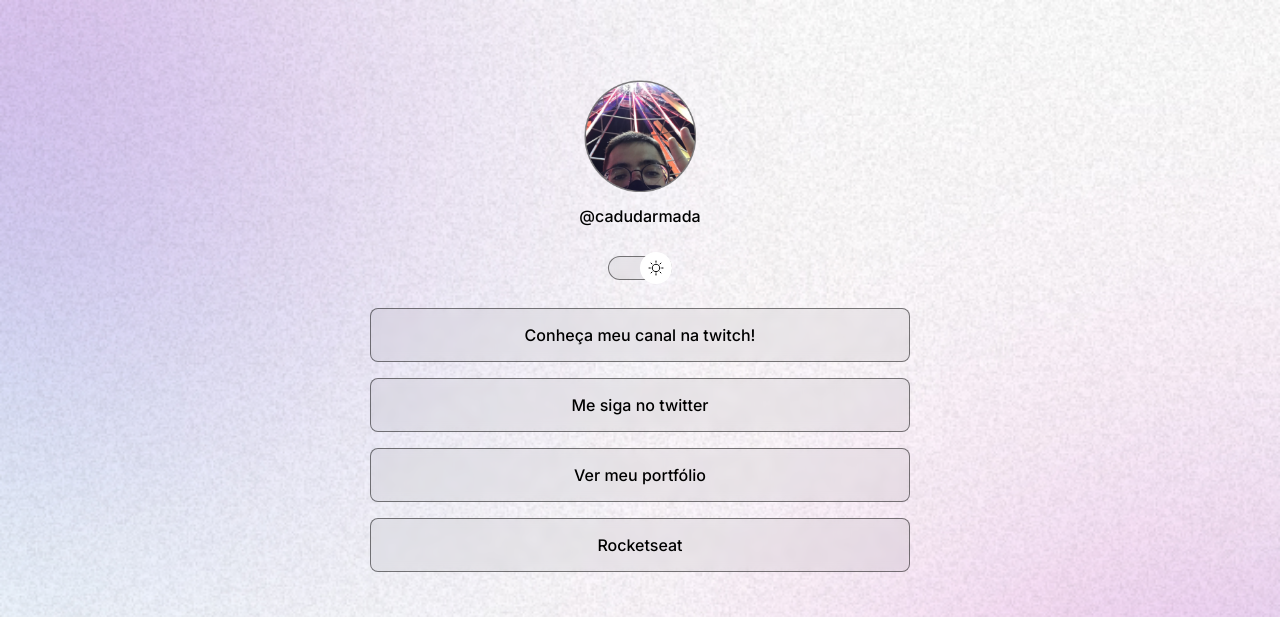
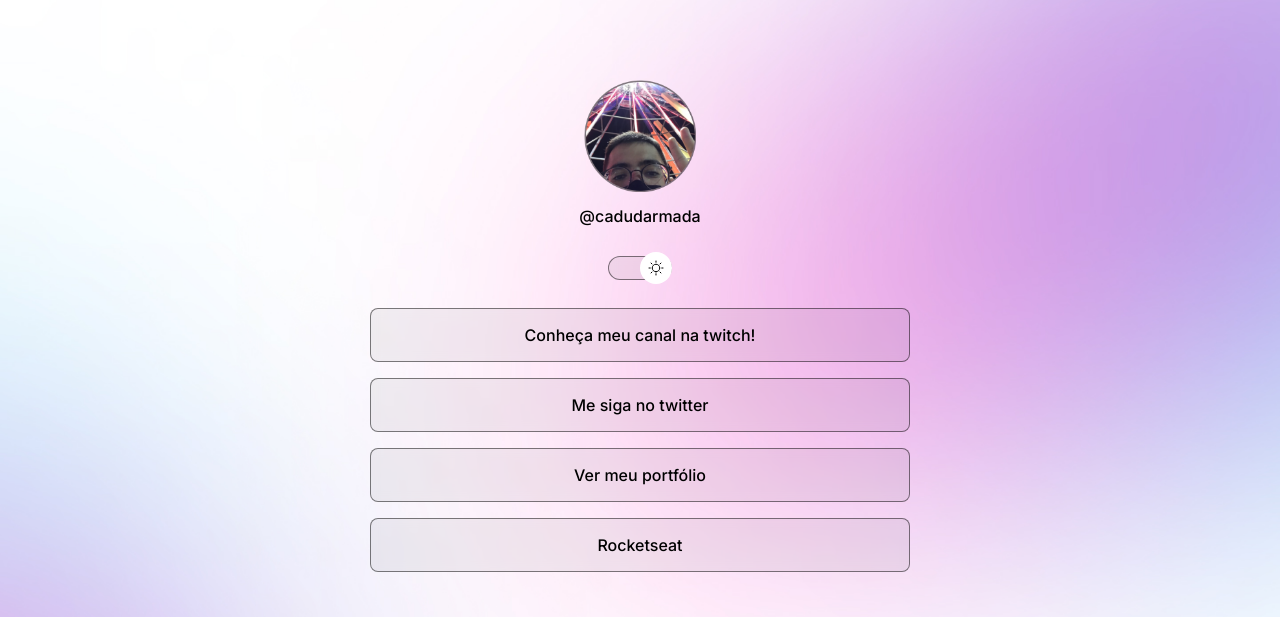
Before and after one commit to cadudarmada/projetoDevLinks, a plain HTML site: page index.html in a window 1280 px wide. Shown: the top 617 px of the page. Drawn offline with nearby package versions, Linux system fonts and the light colour scheme.

Commit message:
change background based on media queries

```diff
--- a/style.css
+++ b/style.css
@@ -28,6 +28,7 @@ body {
   background-position: top center;
   background-size: cover;*/
   background: var(--bg-url) no-repeat top center/cover;
+  height: 100vh;
 }
 body * {
   font-family: "Inter", sans-serif;
@@ -150,3 +151,13 @@ footer {
 
   font-size: 14px;
 }
+/* media queries */
+@media (min-width: 700px) {
+  :root {
+    --bg-url: url(./assets/bg_desktop.jpg);
+  }
+
+  .light {
+    --bg-url: url(./assets/bg_desktop_light.jpg);
+  }
+}
```
Also changed, not shown: assets/bg_desktop.jpg (added), assets/bg_desktop_light.jpg (added).
